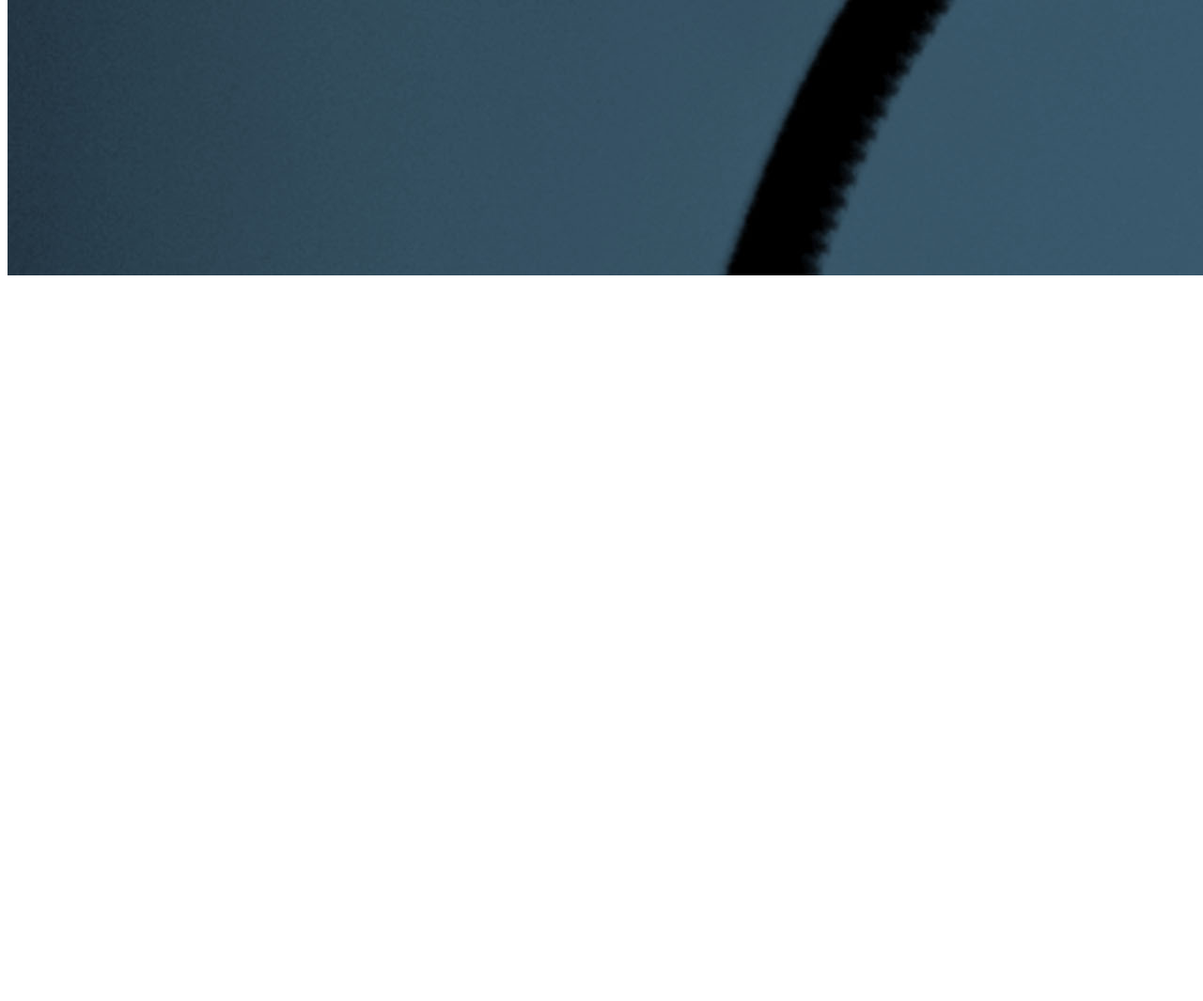
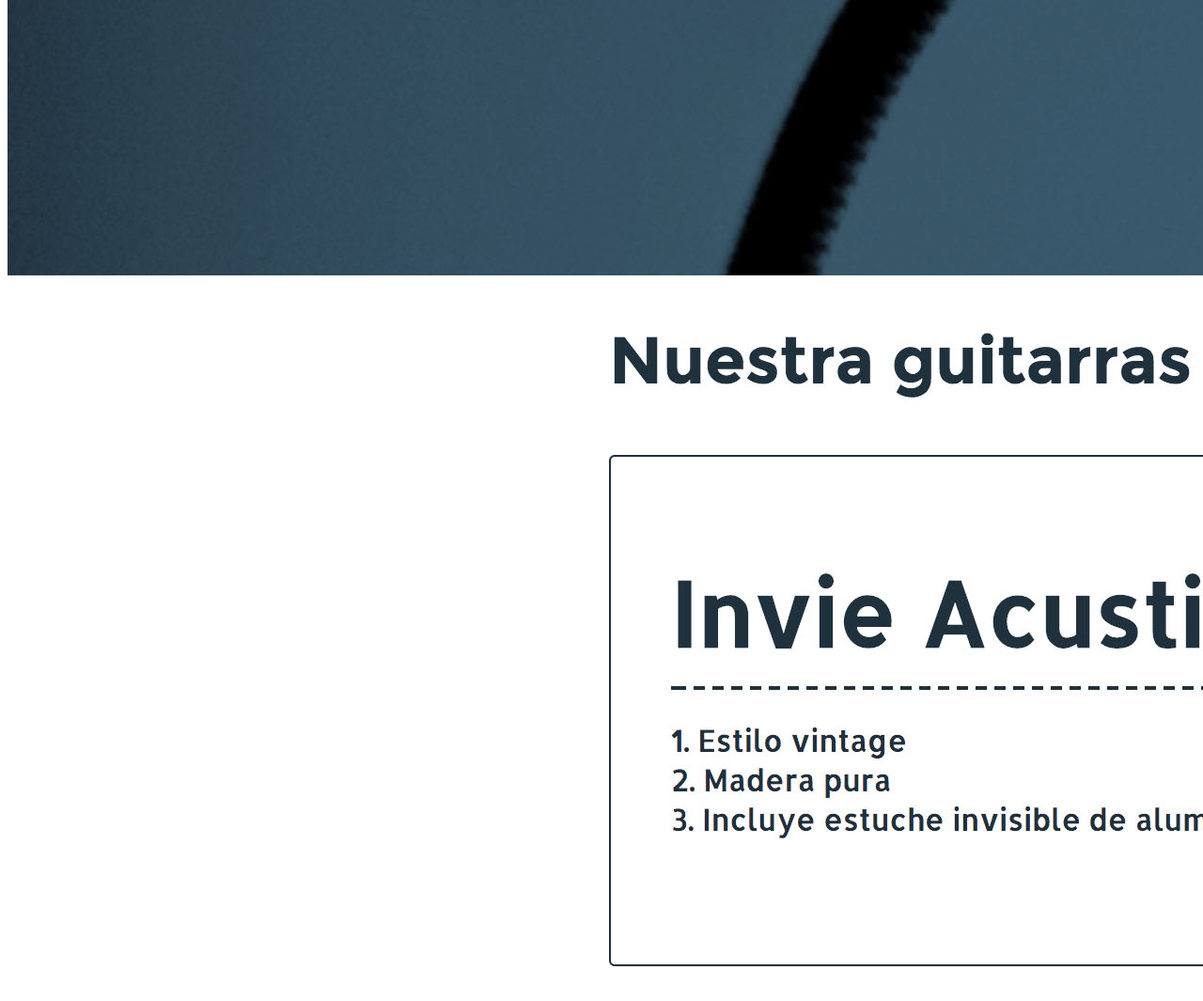
Before and after one commit to IngJEDagobethM/Invie-platzi, a plain HTML site: page index.html in a window 1280 px wide. Shown: the part 784-1849 px from the top of the page at 94% size. Before the commit the page ends 1085 px from the top, so only its background shows below. Drawn offline with Linux system fonts and the light colour scheme.

Commit message:
agregando guitarra acustica

```diff
--- a/index.html
+++ b/index.html
@@ -5,5 +5,5 @@
 	<body>
 		<img src="img/header.jpg" alt="">
 		<img src="img/hero.jpg" alt="">
-	</body>
+		<img src="img/acustica.jpg" alt="">
 </html>
```
Also changed, not shown: img/acustica.jpg (added).
